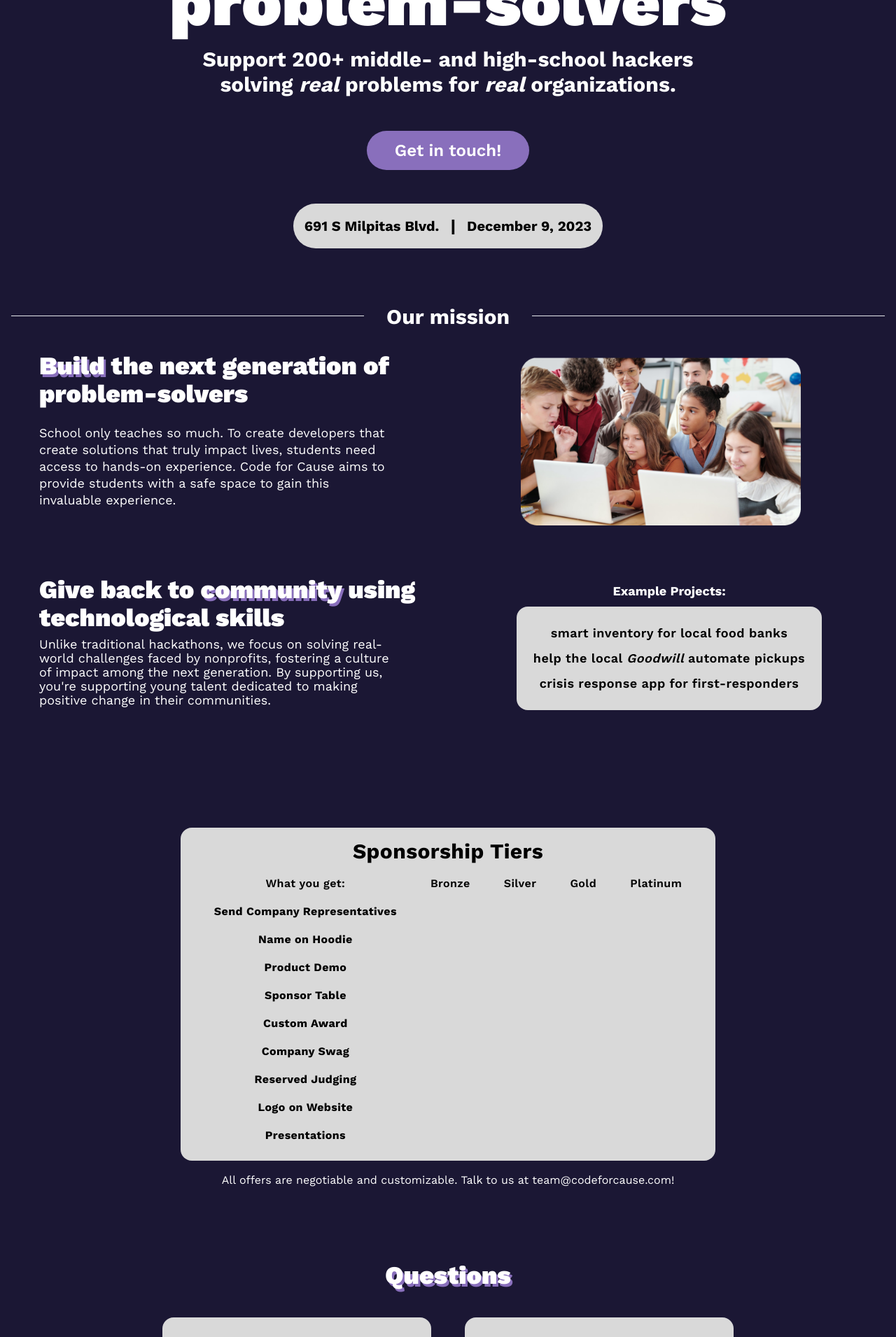
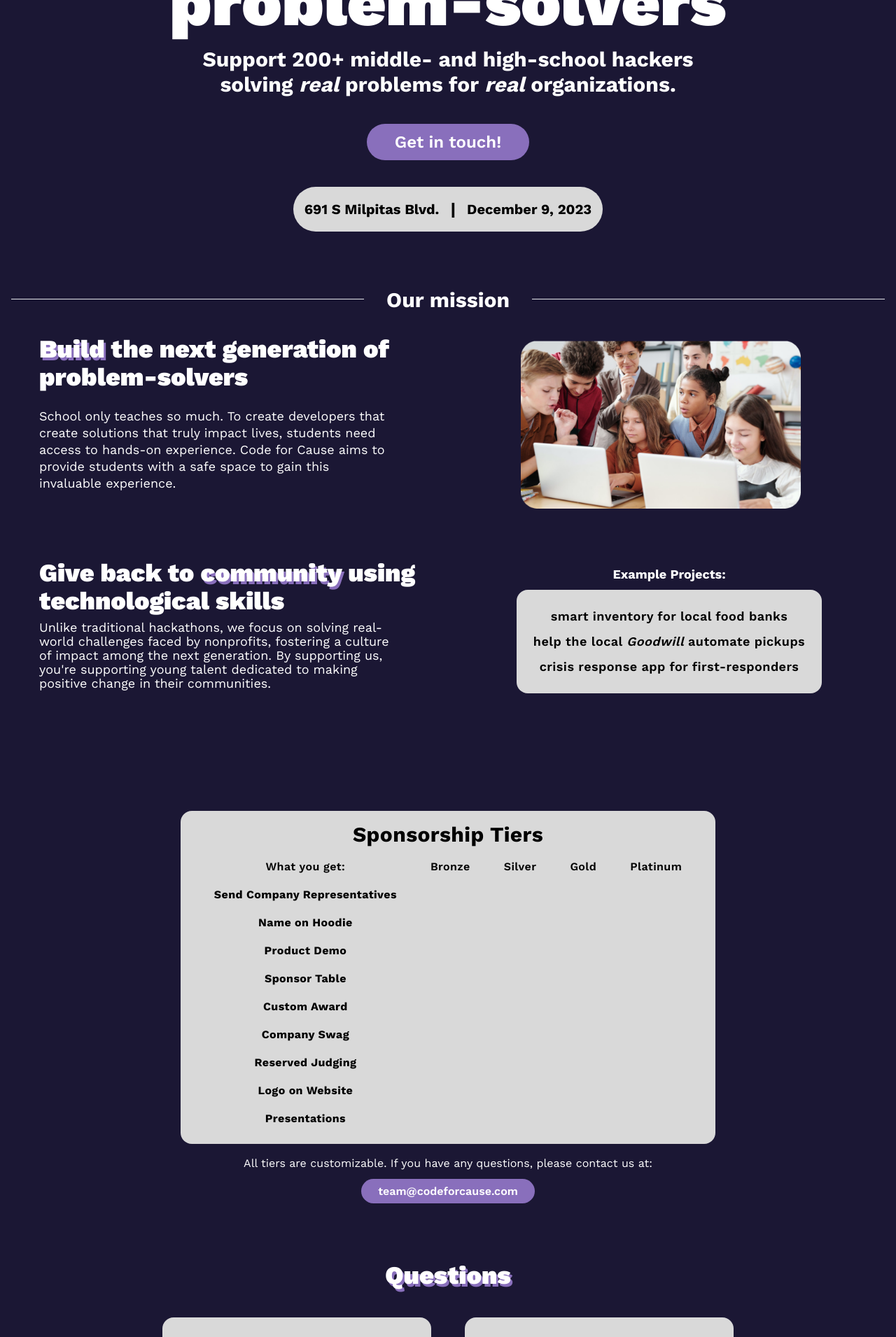
Before and after one commit to bub655/code-for-cause, a Next.js app: page /sponsors in a window 1280 px wide. Shown: the part 261-2172 px from the top of the page at 70% size. Built offline with nearby package versions, Linux system fonts and the light colour scheme.

Commit message:
button with email redirection

```diff
--- a/src/components/SponsorsLandingPage/Hero.tsx
+++ b/src/components/SponsorsLandingPage/Hero.tsx
@@ -14,9 +14,12 @@ export const Hero = () => {
 					Support 200+ middle- and high-school hackers solving <em>real</em>{" "}
 					problems for <em>real</em> organizations.
 				</div>
-				<button className="bg-[#896FBC] transition hover:bg-[#7953C5] rounded-full px-10 py-3 font-semibold text-2xl">
+				<a
+					href="mailto:team@codeforcause.dev"
+					className="bg-[#896FBC] transition hover:bg-[#7953C5] rounded-full px-10 py-3 font-semibold text-2xl"
+				>
 					Get in touch!
-				</button>
+				</a>
 				<div className="my-12 flex items-center md:flex-row flex-col w-full md:w-fit mx-auto bg-[#D9D9D9] rounded-full p-2 md:p-4 text-black font-bold md:space-x-4 text-xl">
 					<a target="_blank" href="https://maps.app.goo.gl/Ep8qt6LtHjQcMKNW9">
 						691 S Milpitas Blvd.
--- a/src/components/SponsorsLandingPage/Tiers.tsx
+++ b/src/components/SponsorsLandingPage/Tiers.tsx
@@ -1,6 +1,6 @@
 export const SponsorshipTiers = () => {
 	return (
-		<div className="md:mb-16 md:mt-16">
+		<div className="md:mb-16 md:mt-16 text-center">
 			<div className=" w-fit ml-auto mr-auto md:mt-2 bg-[#D9D9D9] rounded-[16px] p-2 md:p-4 tracking-wide text-black font-bold space-y-2">
 				<div className="font-bold text-3xl text-center">Sponsorship Tiers</div>
 				<div className="flex flex-row justify-between p-2">
@@ -35,9 +35,15 @@ export const SponsorshipTiers = () => {
 				</div>
 			</div>
 			<div className="text-white text-center p-4">
-				All offers are negotiable and customizable. Talk to us at
-				team@codeforcause.com!
+				All tiers are customizable. If you have any questions, please contact us
+				at:
 			</div>
+			<a
+				href="mailto:team@codeforcause.com"
+				className="bg-[#896FBC] transition hover:bg-[#7953C5] rounded-full px-6 py-2 font-semibold text-md"
+			>
+				team@codeforcause.com
+			</a>
 		</div>
 	);
 };
```
